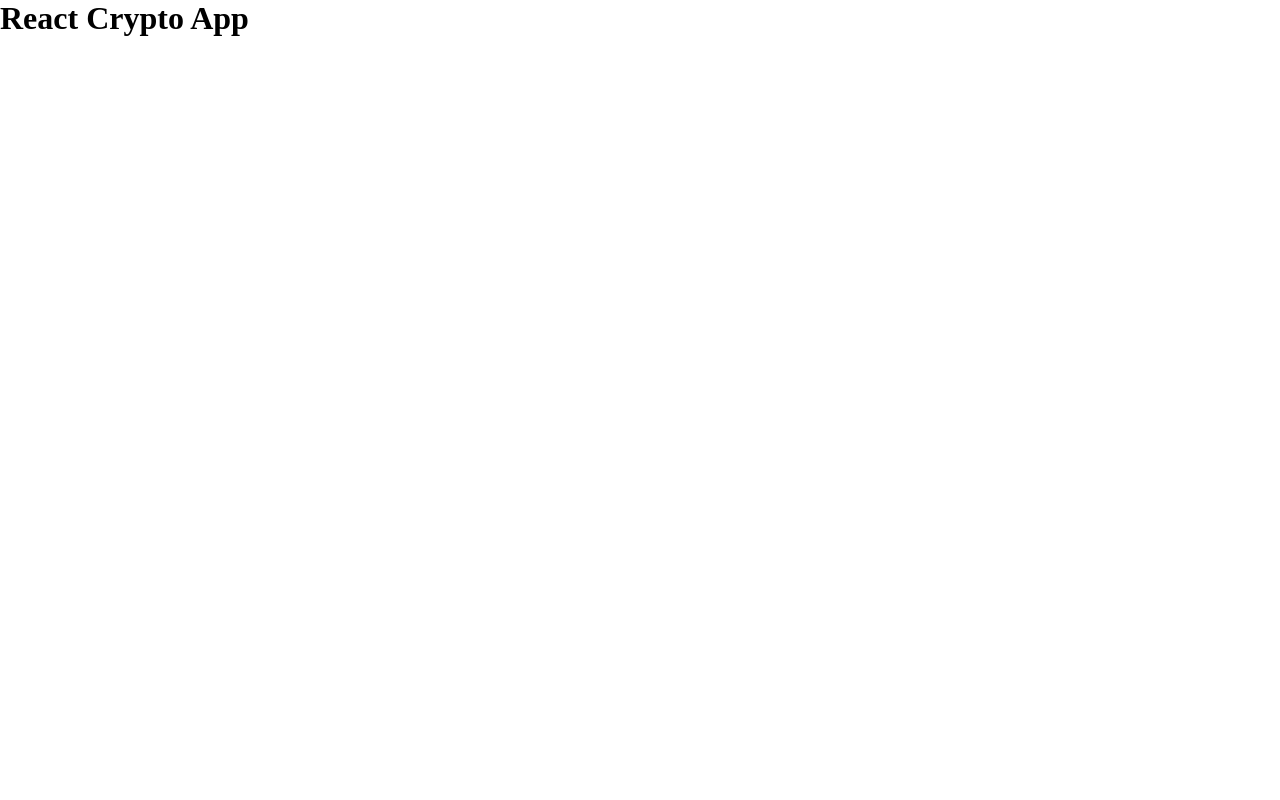
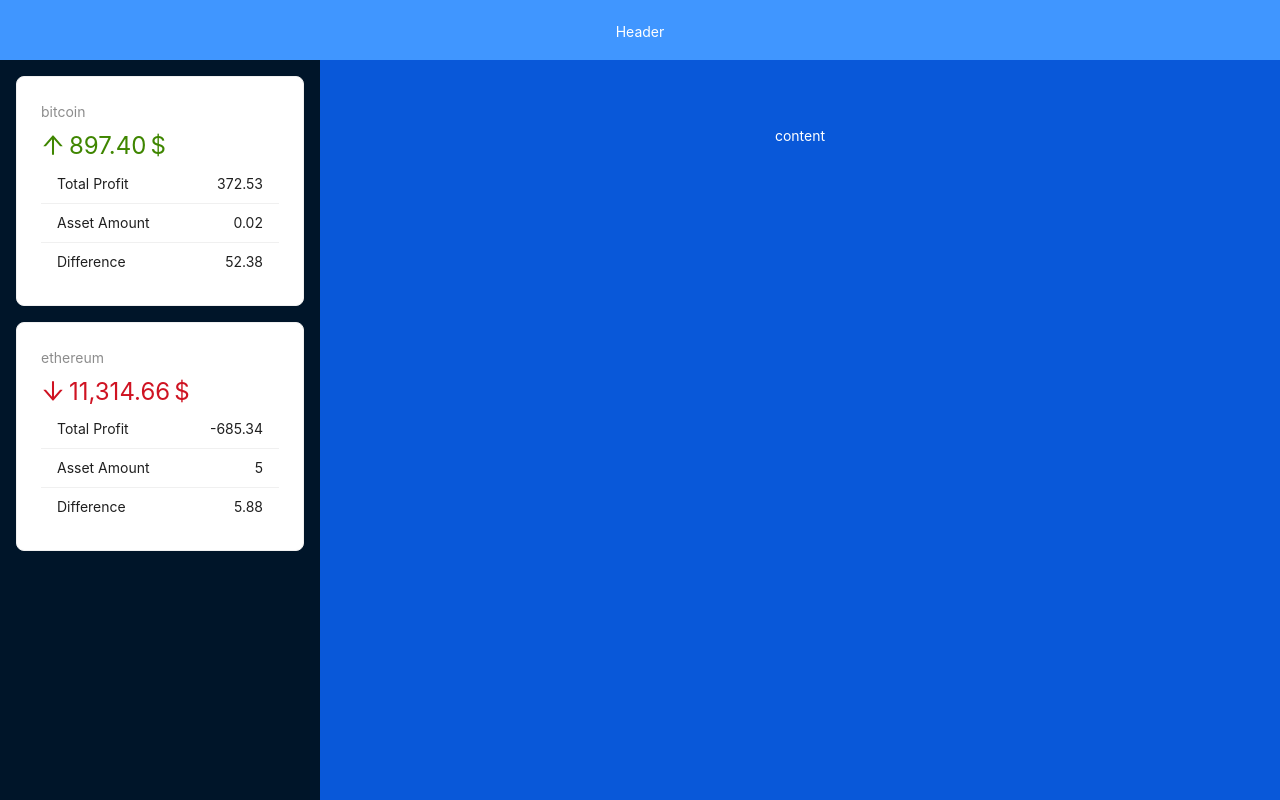
Before and after one commit to asimo-git/react-crypto, a React (Vite) app: page / in a window 1280 px wide. Built offline with nearby package versions, Linux system fonts and the light colour scheme.

Commit message:
feat: implement a sidebar

```diff
--- a/package.json
+++ b/package.json
@@ -10,6 +10,7 @@
     "preview": "vite preview"
   },
   "dependencies": {
+    "antd": "^5.24.5",
     "react": "^18.2.0",
     "react-dom": "^18.2.0"
   },
--- a/src/App.jsx
+++ b/src/App.jsx
@@ -1,3 +1,16 @@
+import { Layout } from "antd";
+import AppContent from "./components/layout/AppContent";
+import AppHeader from "./components/layout/AppHeader";
+import AppSider from "./components/layout/AppSider";
+
 export default function App() {
-  return <h1>React Crypto App</h1>
+  return (
+    <Layout>
+      <AppHeader />
+      <Layout>
+        <AppSider />
+        <AppContent />
+      </Layout>
+    </Layout>
+  );
 }
--- /dev/null
+++ b/src/api.js
@@ -0,0 +1,17 @@
+import { cryptoAssets, cryptoData } from "./data";
+
+export function fakeFetchCripto() {
+  return new Promise((resolve) => {
+    setTimeout(() => {
+      resolve(cryptoData);
+    }, 1000);
+  });
+}
+
+export function fakeFetchAssets() {
+  return new Promise((resolve) => {
+    setTimeout(() => {
+      resolve(cryptoAssets);
+    }, 1000);
+  });
+}
--- /dev/null
+++ b/src/components/layout/AppContent.jsx
@@ -0,0 +1,15 @@
+import { Layout } from "antd";
+const { Content } = Layout;
+
+const contentStyle = {
+  textAlign: "center",
+  minHeight: "calc(100vh - 60px)",
+  lineHeight: "120px",
+  color: "#fff",
+  backgroundColor: "#0958d9",
+  padding: "1rem",
+};
+
+export default function AppContent() {
+  return <Content style={contentStyle}>content</Content>;
+}
--- /dev/null
+++ b/src/components/layout/AppHeader.jsx
@@ -0,0 +1,15 @@
+import { Layout } from "antd";
+const { Header } = Layout;
+
+const headerStyle = {
+  textAlign: "center",
+  color: "#fff",
+  height: 60,
+  paddingInline: 48,
+  lineHeight: "64px",
+  backgroundColor: "#4096ff",
+};
+
+export default function AppHeader() {
+  return <Header style={headerStyle}>Header</Header>;
+}
--- /dev/null
+++ b/src/components/layout/AppSider.jsx
@@ -0,0 +1,88 @@
+import { ArrowDownOutlined, ArrowUpOutlined } from "@ant-design/icons";
+import { Card, Layout, List, Spin, Statistic } from "antd";
+import { useEffect, useState } from "react";
+import { fakeFetchAssets, fakeFetchCripto } from "../../api";
+import { getPercentDifference } from "../../utils";
+const { Sider } = Layout;
+
+const siderStyle = {
+  padding: "1rem",
+};
+
+export default function AppSider() {
+  const [loading, setLoading] = useState(false);
+  const [crypto, setCrypto] = useState([]);
+  const [assets, setAssets] = useState([]);
+
+  useEffect(() => {
+    async function preload() {
+      setLoading(true);
+      const { result } = await fakeFetchCripto();
+      const assets = await fakeFetchAssets();
+
+      setCrypto(result);
+      setAssets(
+        assets.map((asset) => {
+          const coin = result.find((currency) => currency.id === asset.id);
+          return {
+            grow: asset.price < coin.price,
+            growPercent: getPercentDifference(asset.price, coin.price),
+            totalAmount: asset.amount * coin.price,
+            totalProfit: (
+              asset.amount * coin.price -
+              asset.amount * asset.price
+            ).toFixed(2),
+            ...asset,
+          };
+        })
+      );
+      setLoading(false);
+    }
+
+    preload();
+  }, []);
+
+  if (loading) return <Spin fullscreen />;
+
+  return (
+    <Sider width="25%" style={siderStyle}>
+      {assets.map((asset) => (
+        <Card key={asset.id} style={{ marginBottom: "1rem" }}>
+          <Statistic
+            title={asset.id}
+            value={asset.totalAmount}
+            precision={2}
+            valueStyle={{ color: asset.grow ? "#3f8600" : "#cf1322" }}
+            prefix={asset.grow ? <ArrowUpOutlined /> : <ArrowDownOutlined />}
+            suffix="$"
+          />
+          <List
+            size="small"
+            dataSource={[
+              { title: "Total Profit", value: asset.totalProfit },
+              { title: "Asset Amount", value: asset.amount },
+              { title: "Difference", value: asset.growPercent },
+            ]}
+            renderItem={(item) => (
+              <List.Item>
+                <span>{item.title}</span>
+                <span>{item.value}</span>
+              </List.Item>
+            )}
+          />
+        </Card>
+      ))}
+
+      {/* <Card>
+        <Statistic
+          title="Idle"
+          value={9.3}
+          precision={2}
+          valueStyle={{ color: "#cf1322" }}
+          prefix={<ArrowDownOutlined />}
+          suffix="%"
+        />
+      </Card> */}
+    </Sider>
+  );
+}
--- /dev/null
+++ b/src/utils.js
@@ -0,0 +1,3 @@
+export function getPercentDifference(a, b) {
+  return (100 * Math.abs((a - b) / ((a + b) / 2))).toFixed(2);
+}
```
Also changed, not shown: 1 other file (tests, documents, lock files or other folders).
